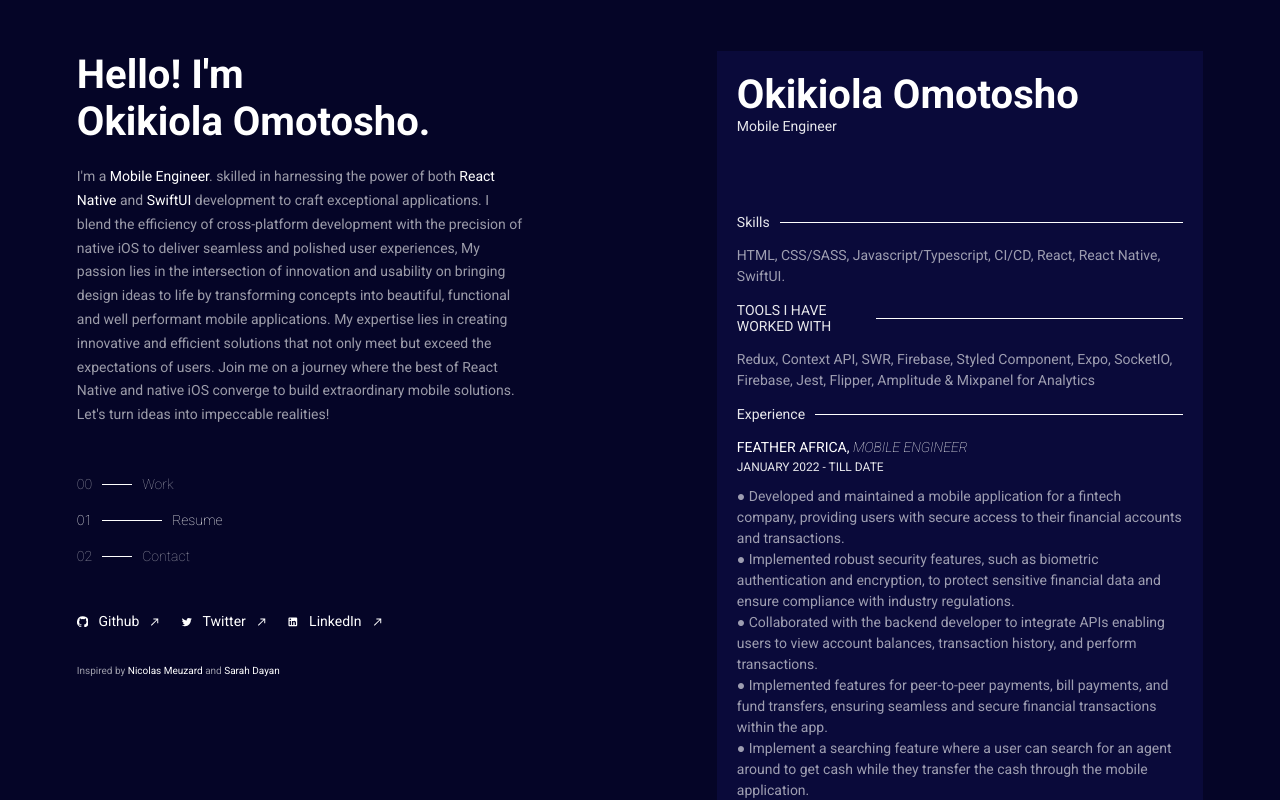
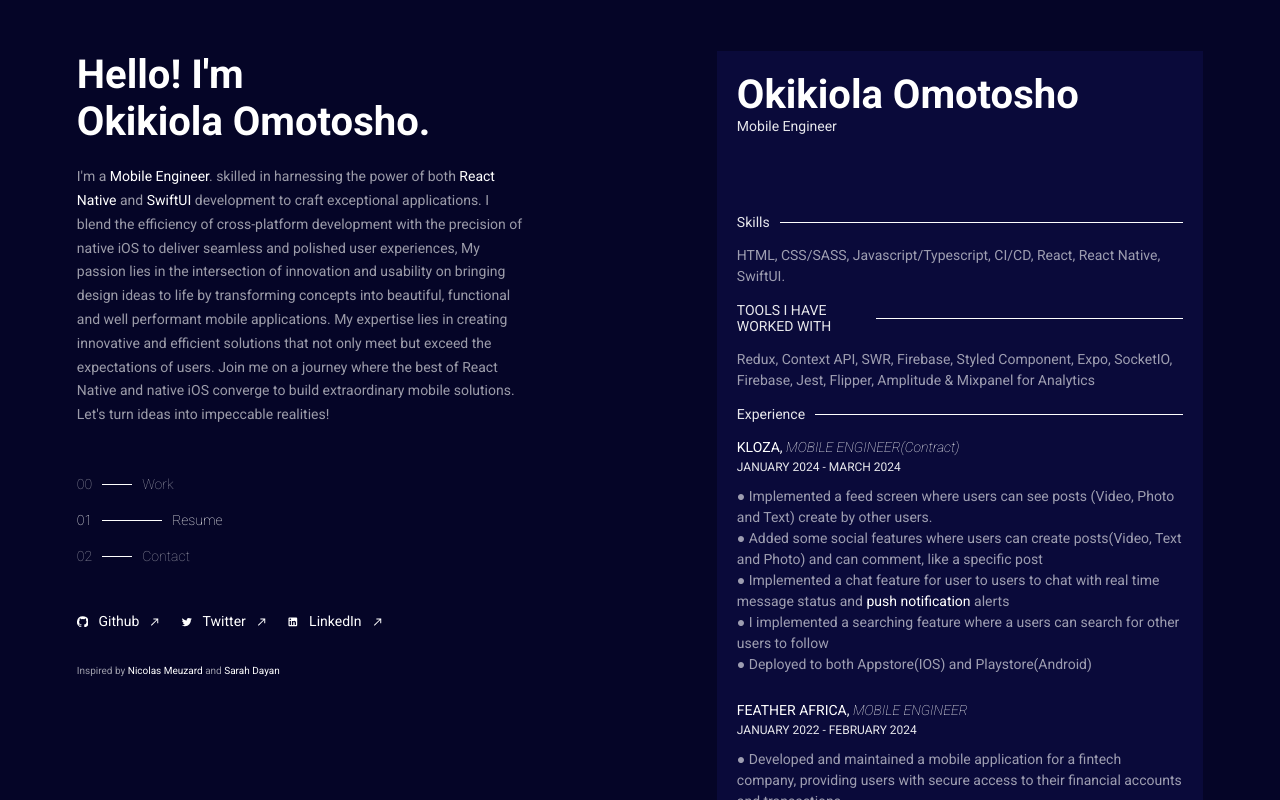
Before and after one commit to omotoshogyro/my-portfolio, a React (Create React App) app: page /resume in a window 1280 px wide. Shown: the top 800 px of the page. Built offline with nearby package versions, Linux system fonts and the light colour scheme.

Commit message:
Update the resume to include Kloza

```diff
--- a/src/components/Resume/Resume.js
+++ b/src/components/Resume/Resume.js
@@ -55,11 +55,26 @@ function Resume({ menu, changeMenu }) {
         </div>
 
         <div className="section__body">
+
+        <div className="job">
+            <p className="job__title">
+            KLOZA, <span>MOBILE ENGINEER(contract)</span>
+            </p>
+            <p className="job__duration">JANUARY 2024 - MARCH 2024</p>
+            <p className="about__job">
+              ● Implemented a feed screen where users can see posts (Video, Photo and Text)
+              create by other users. <br />
+              ● Added some social features where users can create posts(Video, Text and Photo) and can comment, like a specific post<br />
+              ● Implemented a chat feature for user to users to chat with real time message status and <span>push notification </span> alerts <br />
+              ● I implemented a searching feature where a users can search for other users to follow<br />
+              ● Deployed to both Appstore(IOS) and Playstore(Android)<br />
+            </p>
+          </div>
           <div className="job">
             <p className="job__title">
               FEATHER AFRICA, <span>MOBILE ENGINEER</span>
             </p>
-            <p className="job__duration">JANUARY 2022 - Till Date</p>
+            <p className="job__duration">JANUARY 2022 - FEBRUARY 2024</p>
             <p className="about__job">
               ● Developed and maintained a mobile application for a fintech
               company, providing users with secure access to their financial
@@ -146,7 +161,7 @@ function Resume({ menu, changeMenu }) {
 
           <div className="job">
             <p className="job__title">
-              IKARELY, <span>frontend developer(contract)</span>
+              IKARELY, <span>FRONTEND DEVELOPER(contract)</span>
             </p>
             <p className="job__duration">MARCH 2020 - NOVEMBER 2021</p>
             <p className="about__job">
--- a/src/components/Work/Work.js
+++ b/src/components/Work/Work.js
@@ -8,6 +8,14 @@ function Work({ menu, changeMenu }) {
   }, [changeMenu]);
 
   const projects = [
+    {
+      id: 1,
+      title: "KLOZA",
+      language: "React Native",
+      info: "A social media like application to connect africans together",
+      live: "https://www.kloza.app/",
+      // github: "",
+    },
     {
       id: 1,
       title: "FEATHER",
```
Also changed, not shown: 1 other file (tests, documents, lock files or other folders).
